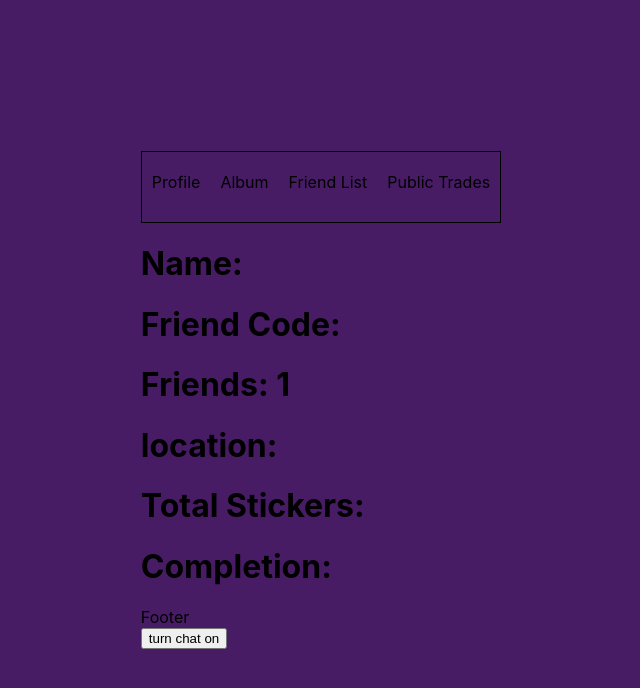
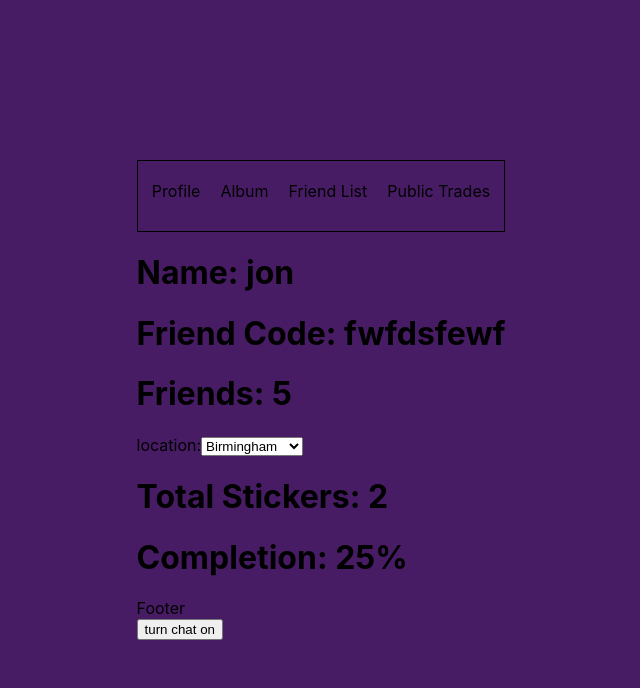
Before and after one commit to kroles1/panini-players, a React (Create React App) app: page /dashboard/profile in a window 1280 px wide. Shown: the top 688 px of the page, without its empty margins (319-959 px from the left). Built offline with nearby package versions, Linux system fonts and the light colour scheme.

Commit message:
profile page functionality done

```diff
--- /dev/null
+++ b/src/pages/Profile/index.css
@@ -0,0 +1,3 @@
+.test {
+    display: flex;
+}
--- a/src/pages/Profile/index.js
+++ b/src/pages/Profile/index.js
@@ -1,29 +1,94 @@
 import React, { useEffect } from 'react'
 import { useDispatch, useSelector } from 'react-redux'
+import axios from 'axios'
 
 export default function Profile() {
     const user = useSelector(state => state.user)
+    const dispatch = useDispatch()
 
-    const totalFriends = (friends) => {
-        return friends.split(' ').length
+    const handleLocation = (e) => {
+        dispatch({
+            type: 'LOCATION',
+            payload: e.target.value
+        })
+        updateUserLocation(e.target.value, user)
     }
 
-    const totalStickers = () => {
-
-    }
-
-    useEffect(() => {
-        console.log(user.username)
-      }, [])
+    // useEffect(() => {
+    //     console.log(user.username)
+    // }, [])
 
     return (
         <div>
             <h1>Name: {user.username}</h1>
             <h1>Friend Code: {user.userId}</h1>
             <h1>Friends: {totalFriends(user.friends)}</h1>
-            <h1>location: {user.location}</h1>
-            <h1>Total Stickers: </h1>
-            <h1>Completion: </h1>
+            <div className='test'>
+                {/* <h1>location: {user.location}</h1> */}
+                <label> location:
+                    <select onChange={handleLocation} name='location'>
+                        <option selected={user.location == 'London' ? true : false} value="London">London</option>
+                        <option selected={user.location == 'Birmingham' ? true : false} value="Birmingham">Birmingham</option>
+                        <option selected={user.location == 'Leeds' ? true : false} value="Leeds">Leeds</option>
+                        <option selected={user.location == 'Liverpool' ? true : false} value="Liverpool">Liverpool</option>
+                        <option selected={user.location == 'Glasgow' ? true : false} value="Glasgow">Glasgow</option>
+                        <option selected={user.location == 'Sheffield' ? true : false} value="Sheffield">Sheffield</option>
+                        <option selected={user.location == 'Bradford' ? true : false} value="Bradford">Bradford</option>
+                        <option selected={user.location == 'Edinburgh' ? true : false} value="Edinburgh">Edinburgh</option>
+                        <option selected={user.location == 'Manchester' ? true : false} value="Manchester">Manchester</option>
+                        <option selected={user.location == 'Bristol' ? true : false} value="Bristol">Bristol</option>
+                        <option selected={user.location == 'Leicester' ? true : false} value="Leicester">Leicester</option>
+                        <option selected={user.location == 'Coventry' ? true : false} value="Coventry">Coventry</option>
+                        <option selected={user.location == 'Cardiff' ? true : false} value="Cardiff">Cardiff</option>
+                        <option selected={user.location == 'Belfast' ? true : false} value="Belfast">Belfast</option>
+                        <option selected={user.location == 'Nottingham' ? true : false} value="Nottingham">Nottingham</option>
+                        <option selected={user.location == 'Hull' ? true : false} value="Hull">Hull</option>
+                        <option selected={user.location == 'Newcastle' ? true : false} value="Newcastle">Newcastle</option>
+                        <option selected={user.location == 'Southampton' ? true : false} value="Southampton">Southampton</option>
+                        <option selected={user.location == 'Derby' ? true : false} value="Derby">Derby</option>
+                        <option selected={user.location == 'Portsmouth' ? true : false} value="Portsmouth">Portsmouth</option>
+                        <option selected={user.location == 'Brighton' ? true : false} value="Brighton">Brighton</option>
+                        <option selected={user.location == 'Plymouth' ? true : false} value="Plymouth">Plymouth</option>
+                        <option selected={user.location == 'Northampton' ? true : false} value="Northampton">Northampton</option>
+                        <option selected={user.location == 'Reading' ? true : false} value="Reading">Reading</option>
+                        <option selected={user.location == 'Aberdeen' ? true : false} value="Aberdeen">Aberdeen</option>
+                        <option selected={user.location == 'Stoke' ? true : false} value="Stoke">Stoke</option>
+                    </select>
+                </label>
+            </div>
+            <h1>Total Stickers: {totalStickers(user.cards)}</h1>
+            <h1>Completion: {completion(user.cards)}%</h1>
         </div>
     )
 }
+
+const updateUserLocation = async (val, user) => {
+    await axios.post("http://127.0.0.1:5000/location", {location: val, id: user.userId})
+}
+
+const totalFriends = (friends) => {
+    return friends.split(' ').length
+}
+
+const totalStickers = (stickers) => {
+    let sum = 0
+    const sticker_array = stickers.split(' ')
+    sticker_array.forEach( str => {
+        const [code, num] = str.split('-')
+        sum += +num
+    })
+    return sum
+}
+
+const completion = (stickers) => {
+    const sticker_array = stickers.split(' ')
+    const total = sticker_array.length
+    let sum = 0
+    sticker_array.forEach( str => {
+        const [code, num] = str.split('-')
+        if (num != 0) {
+            sum += 1
+        }
+    })
+    return (sum/total)*100
+}
--- a/src/reducers/userReducer.js
+++ b/src/reducers/userReducer.js
@@ -1,9 +1,9 @@
 const initState = {
-    userId: '',
-    username: "",
-    cards: "",
-    friends: "",
-    location: "",
+    userId: 'fwfdsfewf',
+    username: "jon",
+    cards: "fjsldk-0 fnioiw-0 kvoiwe-0 viwoems-2",
+    friends: "nfeupsf vinaaoife vmiwepf mviapfeoif iweapfo",
+    location: "Birmingham",
     loading: false
 }
 
@@ -13,6 +13,8 @@ const userReducer = (state=initState, action) => {
             return { ...state, loading: true };
         case 'LOAD_USER_RESULT':
             return { ...state,  userId: action.payload.userId, username: action.payload.username, cards: action.payload.cards, friends: action.payload.friends, location: action.payload.location, loading: false }
+        case 'LOCATION':
+            return {...state, location: action.payload}
         default:
             return state;
     }
```
